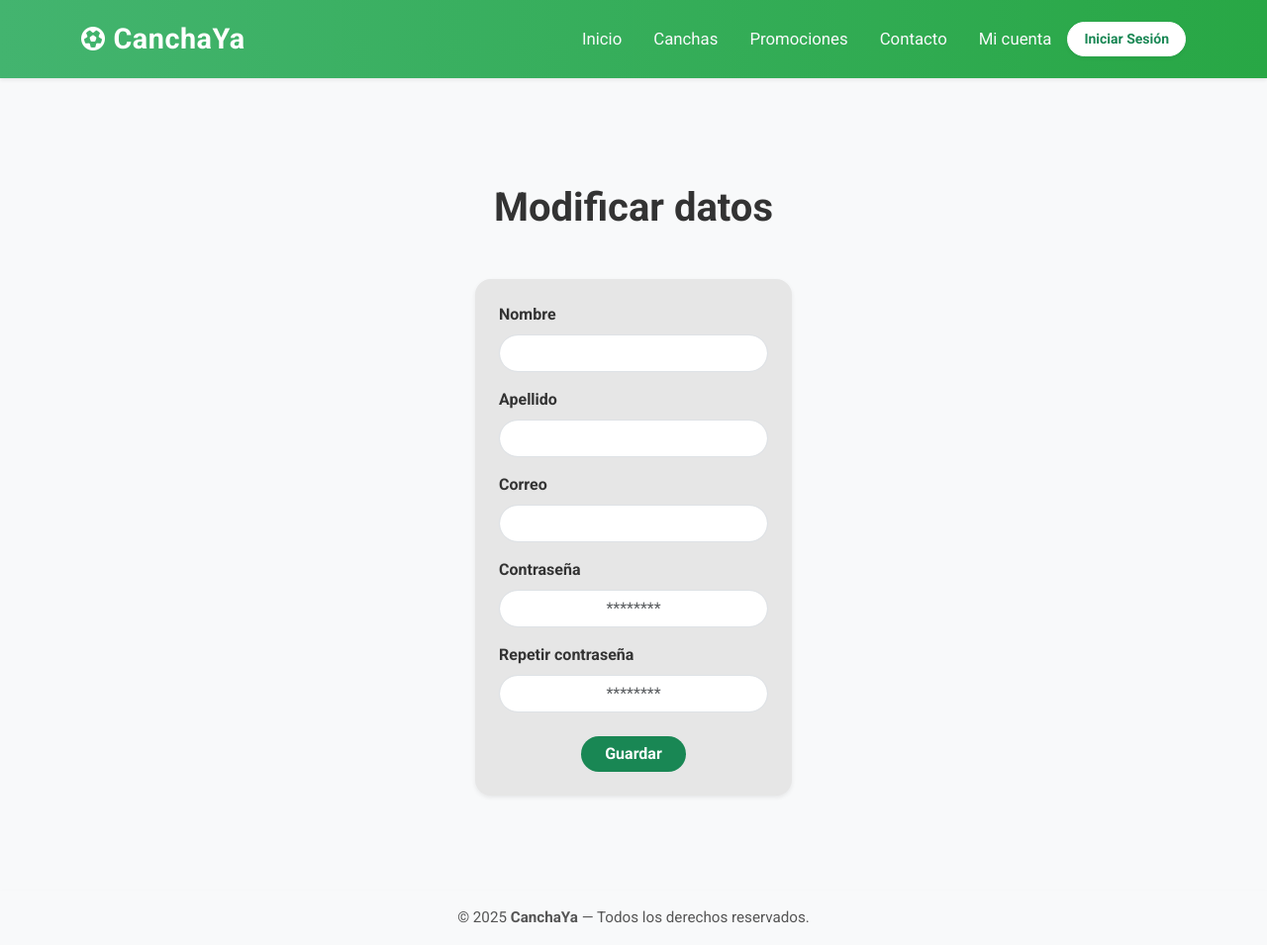
After one commit to IgnacioRiffop/CanchaYa, a Django app: page /modificarCuenta/ in a window 1280 px wide. The commit adds this page. Shown: the whole page at 99% size. Run offline with Django 3.2, Linux system fonts and the light colour scheme; some libraries are stand-ins or nearby versions.

Commit message:
modificarCuenta

```diff
--- /dev/null
+++ b/core/templates/core/modificarCuenta.html
@@ -0,0 +1,59 @@
+{% extends 'core/base.html' %}
+{% load static %}
+
+{% block title %}Modificar cuenta | CanchaYa{% endblock %}
+
+{% block contenido %}
+
+<main class="fade-in py-5">
+  <div class="container">
+
+    <!-- Título -->
+    <div class="text-center mb-5">
+      <h1 class="fw-bold">Modificar datos</h1>
+    </div>
+
+    <!-- Formulario -->
+    <div class="d-flex justify-content-center">
+      <div class="p-4 rounded-4 shadow-sm" style="background-color: #e6e6e6; width: 320px;">
+
+        <form method="POST" action="{% url 'modificarCuenta' %}">
+          {% csrf_token %}
+
+          <div class="mb-3">
+            <label class="form-label fw-semibold">Nombre</label>
+            <input type="text" name="nombre" class="form-control rounded-pill text-center" value="{{ user.first_name }}" required>
+          </div>
+
+          <div class="mb-3">
+            <label class="form-label fw-semibold">Apellido</label>
+            <input type="text" name="apellido" class="form-control rounded-pill text-center" value="{{ user.last_name }}" required>
+          </div>
+
+          <div class="mb-3">
+            <label class="form-label fw-semibold">Correo</label>
+            <input type="email" name="correo" class="form-control rounded-pill text-center" value="{{ user.email }}" required>
+          </div>
+
+          <div class="mb-3">
+            <label class="form-label fw-semibold">Contraseña</label>
+            <input type="password" name="password1" class="form-control rounded-pill text-center" placeholder="********">
+          </div>
+
+          <div class="mb-4">
+            <label class="form-label fw-semibold">Repetir contraseña</label>
+            <input type="password" name="password2" class="form-control rounded-pill text-center" placeholder="********">
+          </div>
+
+          <div class="text-center">
+            <button type="submit" class="btn btn-success rounded-pill px-4 fw-bold">Guardar</button>
+          </div>
+        </form>
+
+      </div>
+    </div>
+
+  </div>
+</main>
+
+{% endblock %}
--- a/core/urls.py
+++ b/core/urls.py
@@ -16,4 +16,5 @@ urlpatterns = [
     path('reserva/', views.reserva, name='reserva'),
     path('comprobante/', views.comprobante, name='comprobante'),
     path('cuenta/', views.cuenta, name='cuenta'),
+    path('modificarCuenta/', views.modificarCuenta, name='modificarCuenta'),
 ]
--- a/core/views.py
+++ b/core/views.py
@@ -314,3 +314,6 @@ def comprobante(request):
 
 def cuenta(request):
     return render(request, 'core/cuenta.html')
+
+def modificarCuenta(request):
+    return render(request, 'core/modificarCuenta.html')
```
Also changed, not shown: core/templates/core/cuenta.html (+4 -3 lines).
